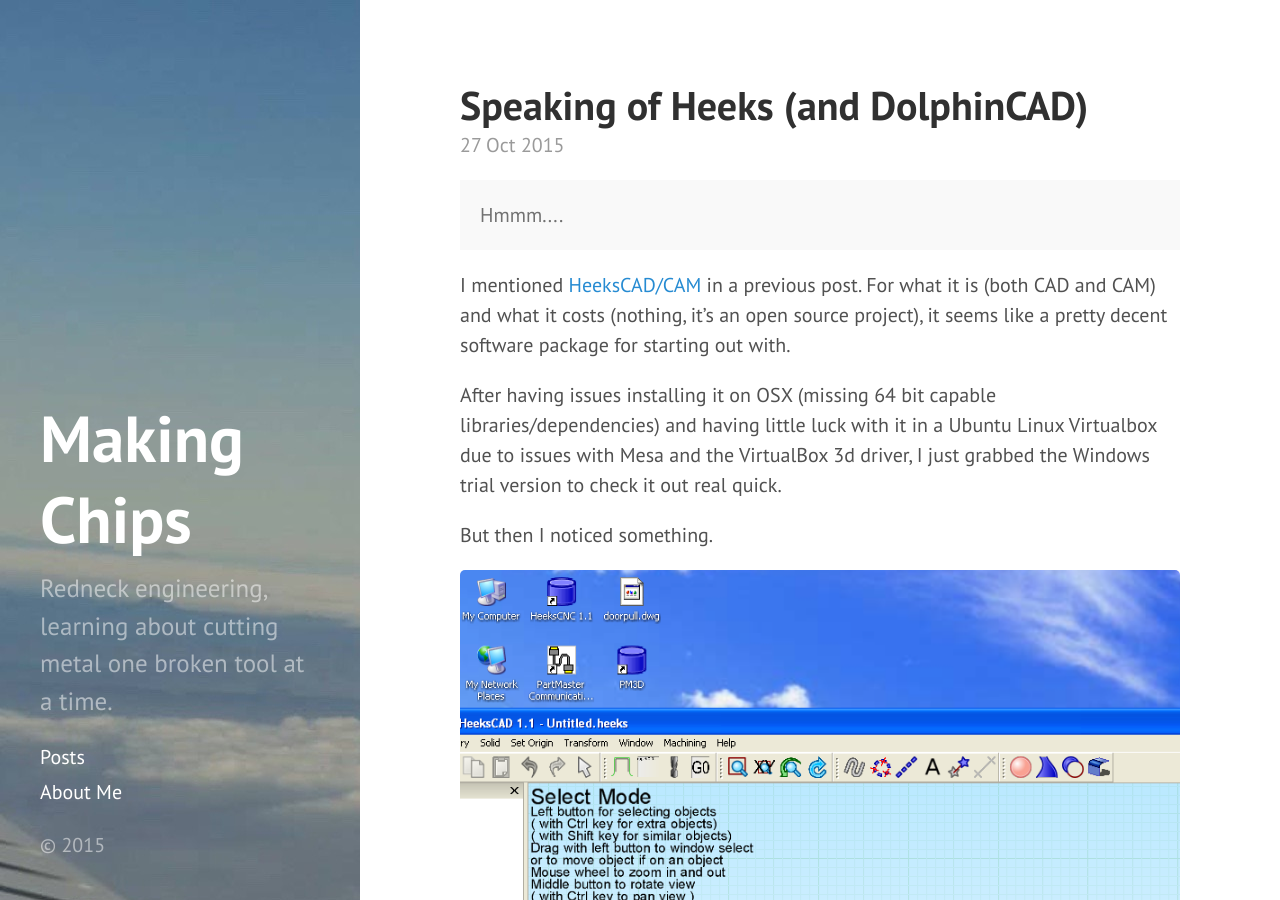
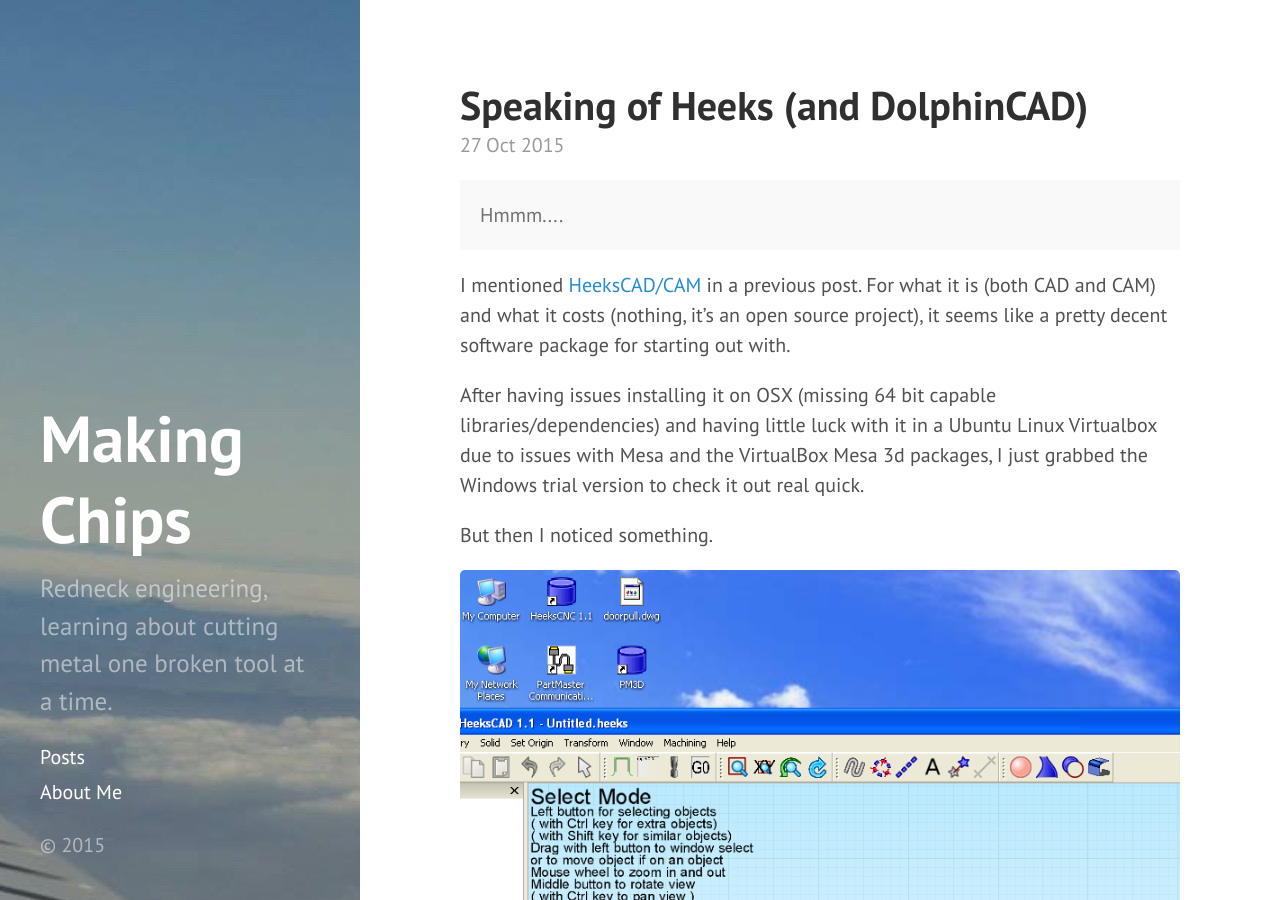
Before and after one commit to makingchips/makingchips.github.io, a Jekyll site: the page built from _posts/2015-10-27-SpeakingOf.md, in a window 1280 px wide and 900 px high. Built offline with Jekyll 4.4.1, drawn with Linux system fonts in a browser that asks for light colours; Markdown is read by kramdown in place of the engine named in the settings; comment, search, counter and statistics services are not loaded.

Commit message:
Update 2015-10-27-SpeakingOf.md

```diff
--- a/_posts/2015-10-27-SpeakingOf.md
+++ b/_posts/2015-10-27-SpeakingOf.md
@@ -10,7 +10,7 @@
 
 I mentioned [HeeksCAD/CAM](https://github.com/Heeks/heekscad) in a previous post.  For what it is (both CAD and CAM) and what it costs (nothing, it's an open source project), it seems like a pretty decent software package for starting out with.
 
-After having issues installing it on OSX (missing 64 bit capable libraries/dependencies) and having little luck with it in a Ubuntu Linux Virtualbox due to issues with Mesa and the VirtualBox 3d driver, I just grabbed the Windows trial version to check it out real quick.
+After having issues installing it on OSX (missing 64 bit capable libraries/dependencies) and having little luck with it in a Ubuntu Linux Virtualbox due to issues with Mesa and the VirtualBox Mesa 3d packages, I just grabbed the Windows trial version to check it out real quick.
 
 But then I noticed something.
 
```
